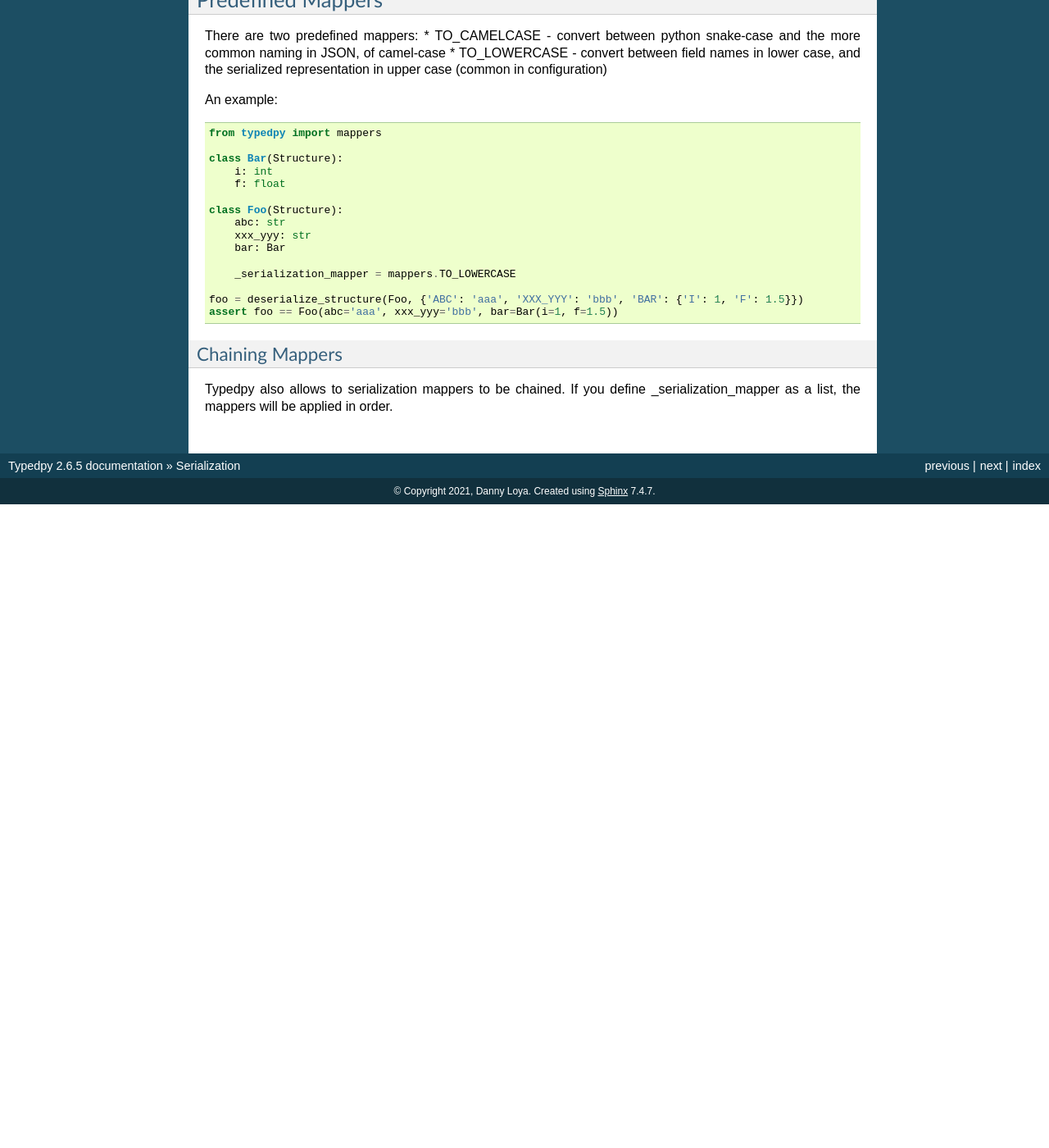
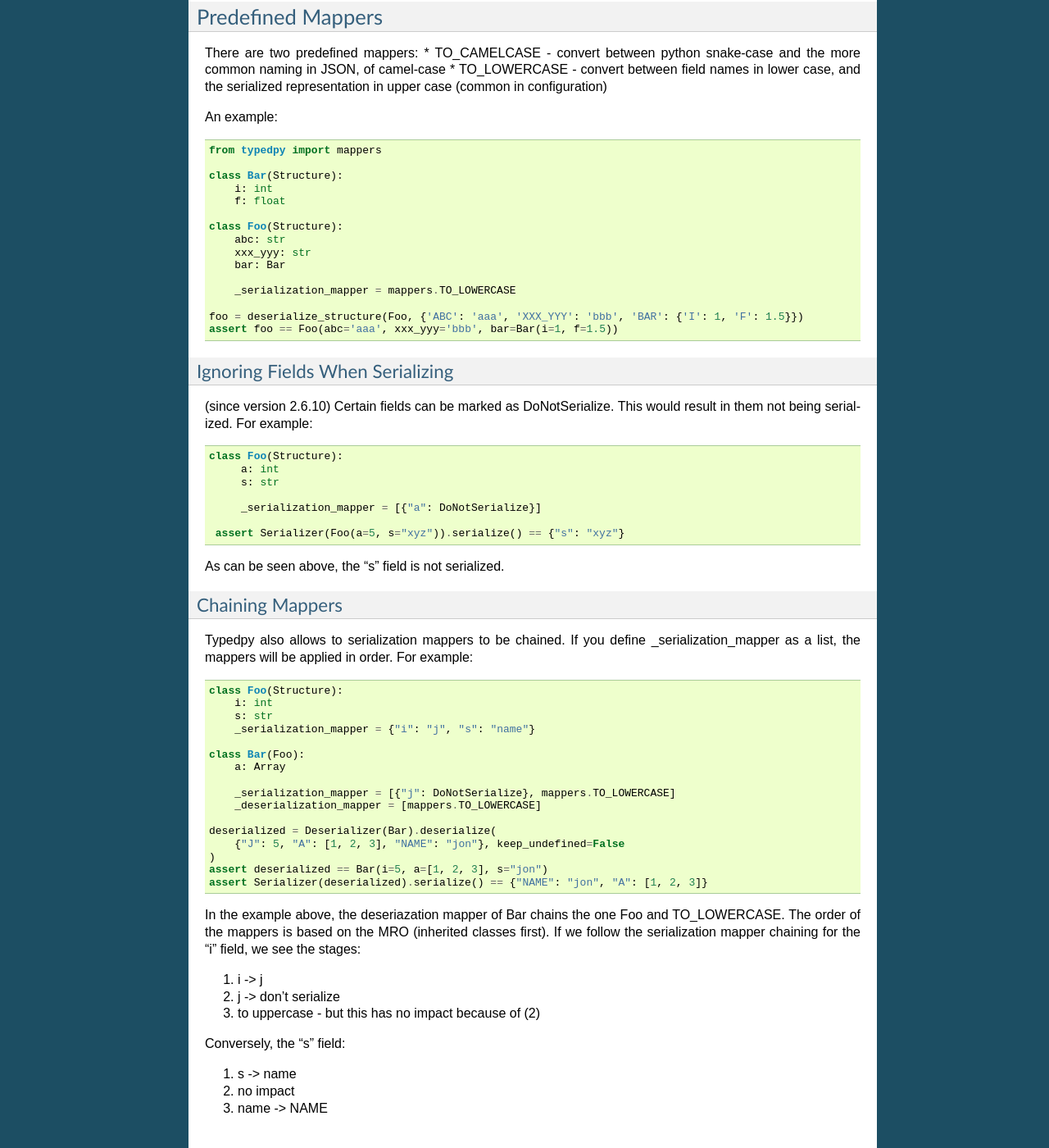
Before and after one commit to loyada/typedpy, a Sphinx documentation site: the page built from docs/serialization.rst, in a window 1280 px wide and 1400 px high, scrolled down 11221 px. Shown: the whole window at 82% size. Built offline with Sphinx 7.4.7, drawn with Linux system fonts in a browser that asks for light colours; before the commit the page ends 11836 px from its top, so only the background shows below that; some of the changed text lies outside the part shown.

```diff
--- a/docs/serialization.rst
+++ b/docs/serialization.rst
@@ -470,6 +470,8 @@ Another, more involved mapping:
     assert serialized == {**original, "S": "abcabc"}
 
 
+
+
 Strict Serialization and Deserialization API
 ============================================
 Starting at version 0.70, Typedpy provides a strict API, aligned with the principles of Typedpy. This API uses Typedpy \
@@ -686,8 +688,65 @@ An example:
 
 
 
+Ignoring Fields When Serializing
+--------------------------------
+(since version 2.6.10)
+Certain fields can be marked as DoNotSerialize. This would result in them not being serialized.
+For example:
+
+.. code-block:: python
+
+   class Foo(Structure):
+        a: int
+        s: str
+
+        _serialization_mapper = [{"a": DoNotSerialize}]
+
+    assert Serializer(Foo(a=5, s="xyz")).serialize() == {"s": "xyz"}
+
+As can be seen above, the "s" field is not serialized.
+
+
+
 Chaining Mappers
 ----------------
 
 Typedpy also allows to serialization mappers to be chained. If you define _serialization_mapper
 as a list, the mappers will be applied in order.
+For example:
+
+
+.. code-block:: python
+
+    class Foo(Structure):
+        i: int
+        s: str
+        _serialization_mapper = {"i": "j", "s": "name"}
+
+    class Bar(Foo):
+        a: Array
+
+        _serialization_mapper = [{"j": DoNotSerialize}, mappers.TO_LOWERCASE]
+        _deserialization_mapper = [mappers.TO_LOWERCASE]
+
+    deserialized = Deserializer(Bar).deserialize(
+        {"J": 5, "A": [1, 2, 3], "NAME": "jon"}, keep_undefined=False
+    )
+    assert deserialized == Bar(i=5, a=[1, 2, 3], s="jon")
+    assert Serializer(deserialized).serialize() == {"NAME": "jon", "A": [1, 2, 3]}
+
+
+In the example above, the deseriazation mapper of Bar chains the one Foo and TO_LOWERCASE. The order
+of the mappers is based on the MRO (inherited classes first).
+If we follow the serialization mapper chaining for the "i" field, we see the stages:
+
+1. i -> j
+2. j -> don't serialize
+3. to uppercase  - but this has no impact because of (2)
+
+
+Conversely, the "s" field:
+
+1. s -> name
+2. no impact
+3. name -> NAME
--- a/setup.py
+++ b/setup.py
@@ -29,9 +29,9 @@ setup(
     license="MIT",
     long_description=long_description,
     url="http://github.com/loyada/typedpy",
-    download_url ="https://github.com/loyada/typedpy/archive/v2.6.9.tar.gz",
+    download_url ="https://github.com/loyada/typedpy/archive/v2.6.10.tar.gz",
     keywords=['testing', 'type-safe', 'strict', 'schema', 'validation'],
-    version='2.6.9'
+    version='2.6.10'
 )
 
 # coverage run --source=typedpy/ setup.py test
```
